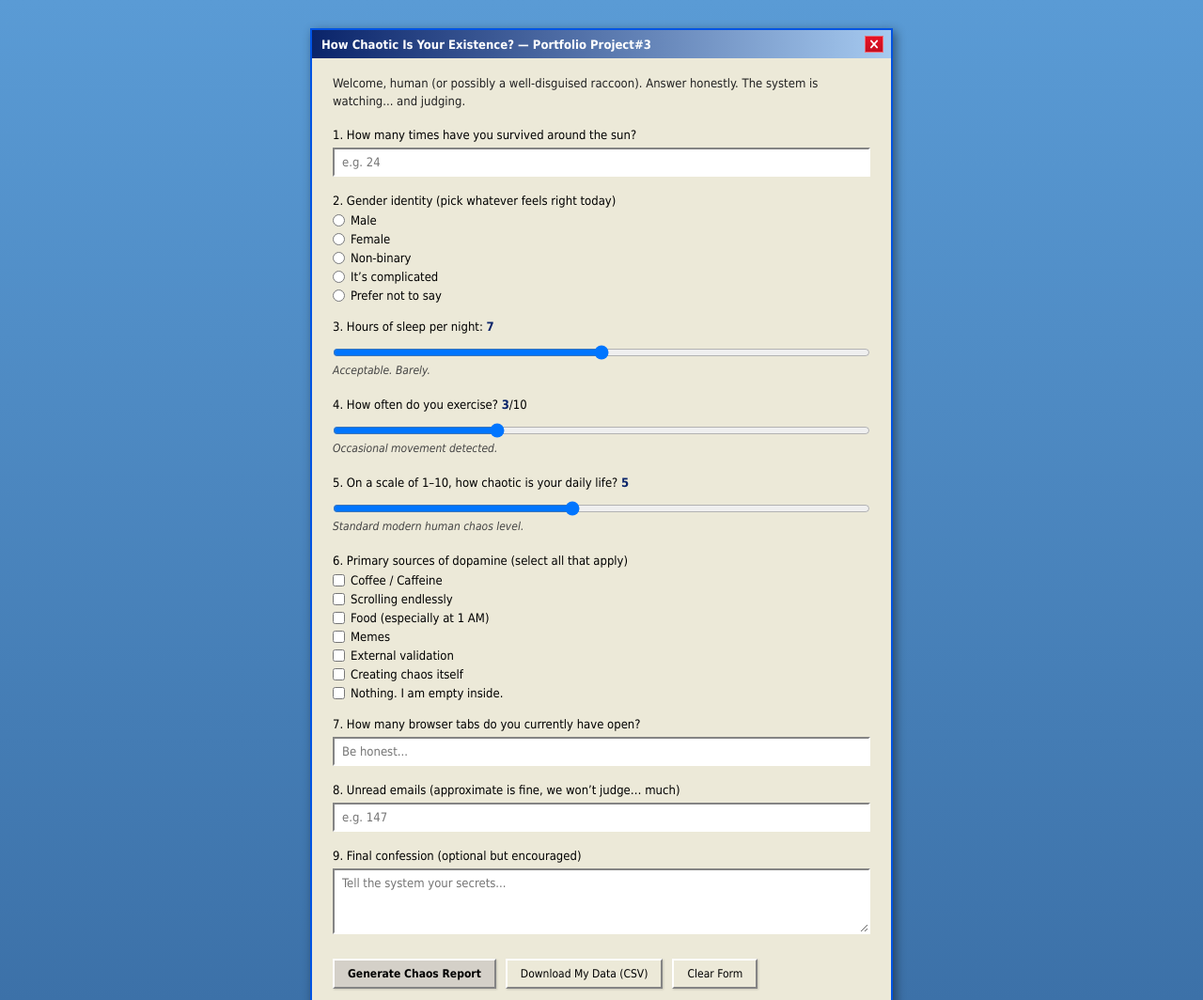
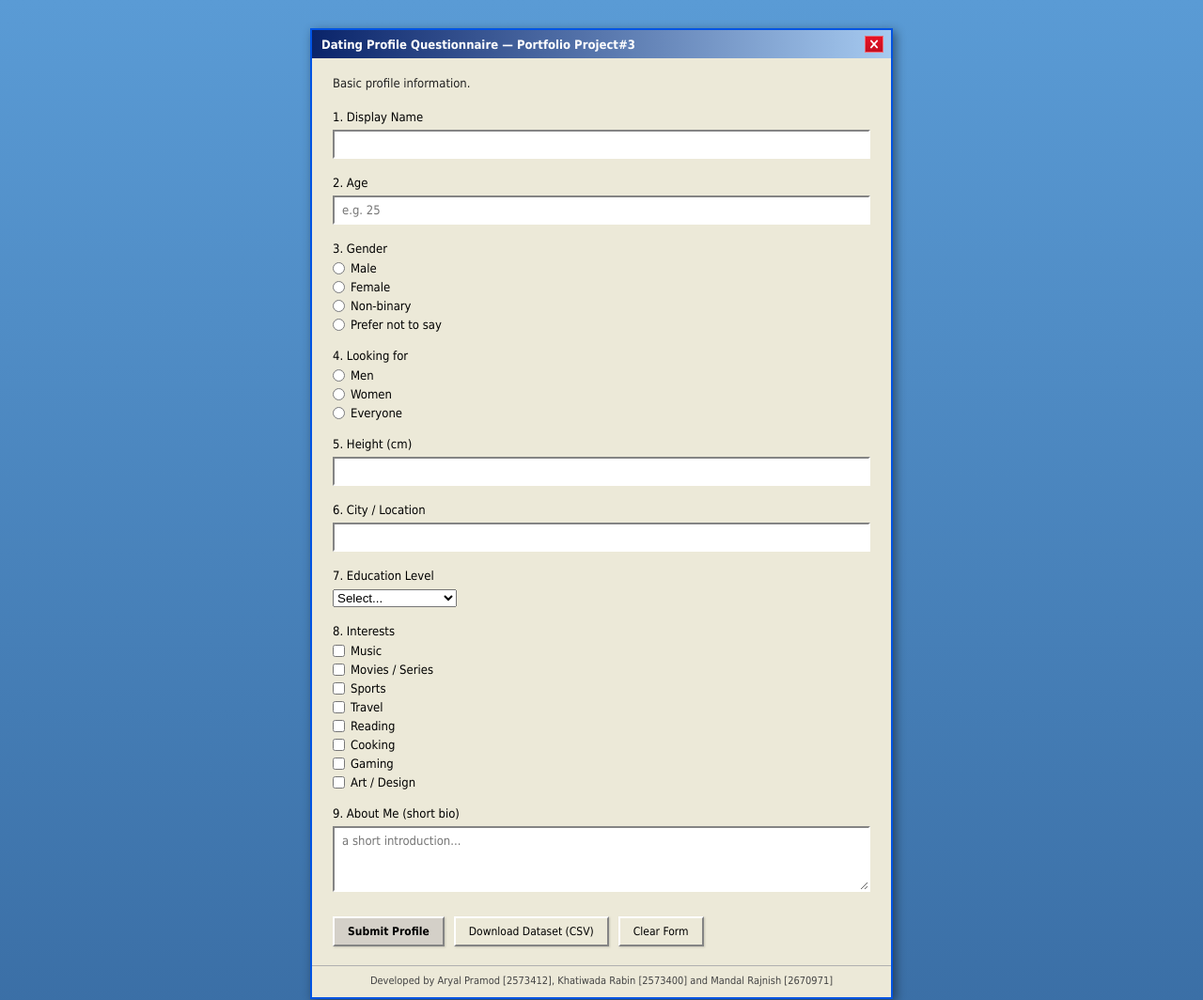
Before and after one commit to donga-pramod/project3, a plain HTML site: page Questionaire/index.html in a window 1280 px wide. Shown: the top 1064 px of the page at 94% size. Drawn offline with Linux system fonts and the light colour scheme.

Commit message:
questionaire final

```diff
--- a/Questionaire/index.html
+++ b/Questionaire/index.html
@@ -3,121 +3,110 @@
 <head>
     <meta charset="UTF-8">
     <meta name="viewport" content="width=device-width, initial-scale=1.0">
-    <title>How Chaotic Is Your Existence?</title>
+    <title>Dating Profile Questionnaire</title>
     <link rel="stylesheet" href="style.css">
 </head>
 <body>
     <div class="window">
         <div class="title-bar">
-            <span class="title">How Chaotic Is Your Existence? — Portfolio Project#3</span>
+            <span class="title">Dating Profile Questionnaire — Portfolio Project#3</span>
             <a href="../index.html" class="close-btn" title="Back to Start">×</a>
         </div>
 
         <div class="window-content">
             <p class="intro">
-                Welcome, human (or possibly a well-disguised raccoon).
-                Answer honestly. The system is watching... and judging.
+                Basic profile information.
             </p>
 
-            <form id="chaosForm">
-                <!-- 1. Age -->
+            <form id="datingForm">
                 <div class="form-group">
-                    <label for="age">1. How many times have you survived around the sun?</label>
-                    <input type="number" id="age" name="age" min="10" placeholder="e.g. 24" required>
+                    <label for="displayName">1. Display Name</label>
+                    <input type="text" id="displayName" name="displayName" required>
                 </div>
 
-                <!-- 2. Gender -->
+                <!-- 2. Age -->
                 <div class="form-group">
-                    <label>2. Gender identity (pick whatever feels right today)</label>
+                    <label for="age">2. Age</label>
+                    <input type="number" id="age" name="age" placeholder="e.g. 25" required>
+                </div>
+
+                <div class="form-group">
+                    <label>3. Gender</label>
                     <div class="radio-group">
                         <label><input type="radio" name="gender" value="Male" required> Male</label>
                         <label><input type="radio" name="gender" value="Female"> Female</label>
                         <label><input type="radio" name="gender" value="Non-binary"> Non-binary</label>
-                        <label><input type="radio" name="gender" value="It's complicated"> It’s complicated</label>
                         <label><input type="radio" name="gender" value="Prefer not to say"> Prefer not to say</label>
                     </div>
                 </div>
 
-                <!-- 3. Sleep slider -->
                 <div class="form-group">
-                    <label for="sleep">
-                        3. Hours of sleep per night:
-                        <span id="sleepValue" class="live-value">7</span>
-                    </label>
-                    <input type="range" id="sleep" name="sleep" min="0" max="14" value="7" step="0.5">
-                    <div id="sleepComment" class="comment">Acceptable. Barely.</div>
-                </div>
-
-                <!-- 4. Exercise slider -->
-                <div class="form-group">
-                    <label for="exercise">
-                        4. How often do you exercise?
-                        <span id="exerciseValue" class="live-value">3</span>/10
-                    </label>
-                    <input type="range" id="exercise" name="exercise" min="0" max="10" value="3">
-                    <div id="exerciseComment" class="comment">You walk to the fridge. That counts.</div>
-                </div>
-
-                <!-- 5. Chaos level -->
-                <div class="form-group">
-                    <label for="chaos">
-                        5. On a scale of 1–10, how chaotic is your daily life?
-                        <span id="chaosValue" class="live-value">5</span>
-                    </label>
-                    <input type="range" id="chaos" name="chaos" min="1" max="10" value="5">
-                    <div id="chaosComment" class="comment">Mild chaos detected.</div>
-                </div>
-
-                <!-- 6. Dopamine sources -->
-                <div class="form-group">
-                    <label>6. Primary sources of dopamine (select all that apply)</label>
-                    <div class="checkbox-group">
-                        <label><input type="checkbox" name="dopamine" value="Coffee"> Coffee / Caffeine</label>
-                        <label><input type="checkbox" name="dopamine" value="Social Media"> Scrolling endlessly</label>
-                        <label><input type="checkbox" name="dopamine" value="Food"> Food (especially at 1 AM)</label>
-                        <label><input type="checkbox" name="dopamine" value="Memes"> Memes</label>
-                        <label><input type="checkbox" name="dopamine" value="Validation"> External validation</label>
-                        <label><input type="checkbox" name="dopamine" value="Chaos"> Creating chaos itself</label>
-                        <label><input type="checkbox" name="dopamine" value="Nothing"> Nothing. I am empty inside.</label>
+                    <label>4. Looking for</label>
+                    <div class="radio-group">
+                        <label><input type="radio" name="lookingFor" value="Men" required> Men</label>
+                        <label><input type="radio" name="lookingFor" value="Women"> Women</label>
+                        <label><input type="radio" name="lookingFor" value="Everyone"> Everyone</label>
                     </div>
                 </div>
 
-                <!-- 7. Browser tabs -->
                 <div class="form-group">
-                    <label for="tabs">7. How many browser tabs do you currently have open?</label>
-                    <input type="number" id="tabs" name="tabs" min="0" max="500" placeholder="Be honest..." required>
+                    <label for="height">5. Height (cm)</label>
+                    <input type="number" id="height" name="height" required>
                 </div>
 
-                <!-- 8. Unread emails -->
                 <div class="form-group">
-                    <label for="emails">8. Unread emails (approximate is fine, we won’t judge… much)</label>
-                    <input type="number" id="emails" name="emails" min="0" placeholder="e.g. 147" required>
+                    <label for="city">6. City / Location</label>
+                    <input type="text" id="city" name="city" required>
                 </div>
 
-                <!-- 9. Confession -->
                 <div class="form-group">
-                    <label for="confession">9. Final confession (optional but encouraged)</label>
-                    <textarea id="confession" name="confession" rows="3" placeholder="Tell the system your secrets..."></textarea>
+                    <label for="education">7. Education Level</label>
+                    <select id="education" name="education" required>
+                        <option value="">Select...</option>
+                        <option value="High School">High School</option>
+                        <option value="Bachelor">Bachelor’s Degree</option>
+                        <option value="Master">Master’s Degree</option>
+                        <option value="PhD">PhD / Doctorate</option>
+                        <option value="Other">Other</option>
+                    </select>
                 </div>
 
-                <!-- Buttons -->
+                <div class="form-group">
+                    <label>8. Interests</label>
+                    <div class="checkbox-group">
+                        <label><input type="checkbox" name="interests" value="Music"> Music</label>
+                        <label><input type="checkbox" name="interests" value="Movies"> Movies / Series</label>
+                        <label><input type="checkbox" name="interests" value="Sports"> Sports</label>
+                        <label><input type="checkbox" name="interests" value="Travel"> Travel</label>
+                        <label><input type="checkbox" name="interests" value="Reading"> Reading</label>
+                        <label><input type="checkbox" name="interests" value="Cooking"> Cooking</label>
+                        <label><input type="checkbox" name="interests" value="Gaming"> Gaming</label>
+                        <label><input type="checkbox" name="interests" value="Art"> Art / Design</label>
+                    </div>
+                </div>
+
+                <div class="form-group">
+                    <label for="about">9. About Me (short bio)</label>
+                    <textarea id="about" name="about" rows="3" placeholder="a short introduction..."></textarea>
+                </div>
+
                 <div class="button-row">
-                    <button type="submit" class="xp-button primary">Generate Chaos Report</button>
-                    <button type="button" id="downloadBtn" class="xp-button">Download My Data (CSV)</button>
+                    <button type="submit" class="xp-button primary">Submit Profile</button>
+                    <button type="button" id="downloadBtn" class="xp-button">Download Dataset (CSV)</button>
                     <button type="button" id="clearBtn" class="xp-button">Clear Form</button>
                 </div>
             </form>
 
             <!-- Result area -->
             <div id="result" class="result hidden">
-                <h3>Your Chaos Report</h3>
+                <h3>Profile Submitted</h3>
                 <p id="reportText"></p>
-                <p class="saved-note">✓ Data saved locally. You can download it anytime.</p>
+                <p class="saved-note">✓ Data saved locally. You can download the full dataset.</p>
             </div>
         </div>
 
         <footer>
-            <p>Developed by Aryal Pramod [2573412], Khatiwada Rabin [2573400] and Mandal Rajnish [2573408]</p>
+            <p>Developed by Aryal Pramod [2573412], Khatiwada Rabin [2573400] and Mandal Rajnish [2670971]</p>
         </footer>
     </div>
 
--- a/Questionaire/script.js
+++ b/Questionaire/script.js
@@ -1,65 +1,8 @@
 document.addEventListener('DOMContentLoaded', function () {
-    const form = document.getElementById('chaosForm');
+    const form = document.getElementById('datingForm');
     const resultBox = document.getElementById('result');
     const reportText = document.getElementById('reportText');
 
-    // ===== Live slider feedback =====
-    const sleepSlider = document.getElementById('sleep');
-    const sleepValue = document.getElementById('sleepValue');
-    const sleepComment = document.getElementById('sleepComment');
-
-    const exerciseSlider = document.getElementById('exercise');
-    const exerciseValue = document.getElementById('exerciseValue');
-    const exerciseComment = document.getElementById('exerciseComment');
-
-    const chaosSlider = document.getElementById('chaos');
-    const chaosValue = document.getElementById('chaosValue');
-    const chaosComment = document.getElementById('chaosComment');
-
-    function updateSleep() {
-        const val = parseFloat(sleepSlider.value);
-        sleepValue.textContent = val;
-
-        if (val <= 3) sleepComment.textContent = "You are running on pure spite and caffeine.";
-        else if (val <= 5) sleepComment.textContent = "Functional? Barely. Respect.";
-        else if (val <= 7) sleepComment.textContent = "Acceptable. Barely.";
-        else if (val <= 9) sleepComment.textContent = "Look at you, sleeping like a responsible adult.";
-        else sleepComment.textContent = "Are you okay? That’s a lot of sleep.";
-    }
-
-    function updateExercise() {
-        const val = parseInt(exerciseSlider.value);
-        exerciseValue.textContent = val;
-
-        if (val === 0) exerciseComment.textContent = "The couch has claimed another soul.";
-        else if (val <= 2) exerciseComment.textContent = "You walk to the fridge. That counts.";
-        else if (val <= 4) exerciseComment.textContent = "Occasional movement detected.";
-        else if (val <= 6) exerciseComment.textContent = "Not bad. Your future self says thanks.";
-        else if (val <= 8) exerciseComment.textContent = "Impressive. Do you even sit?";
-        else exerciseComment.textContent = "Are you training for the apocalypse?";
-    }
-
-    function updateChaos() {
-        const val = parseInt(chaosSlider.value);
-        chaosValue.textContent = val;
-
-        if (val <= 2) chaosComment.textContent = "Suspiciously organized. We are watching you.";
-        else if (val <= 4) chaosComment.textContent = "Mild chaos detected.";
-        else if (val <= 6) chaosComment.textContent = "Standard modern human chaos level.";
-        else if (val <= 8) chaosComment.textContent = "High chaos. Reality is optional for you.";
-        else chaosComment.textContent = "Maximum chaos. You are the storm.";
-    }
-
-    sleepSlider.addEventListener('input', updateSleep);
-    exerciseSlider.addEventListener('input', updateExercise);
-    chaosSlider.addEventListener('input', updateChaos);
-
-    // Initialize comments
-    updateSleep();
-    updateExercise();
-    updateChaos();
-
-    // ===== Form Submit =====
     form.addEventListener('submit', function (e) {
         e.preventDefault();
 
@@ -68,11 +11,10 @@ document.addEventListener('DOMContentLoaded', function () {
         showReport(data);
     });
 
-    // ===== Download CSV =====
     document.getElementById('downloadBtn').addEventListener('click', function () {
-        const stored = localStorage.getItem('chaosResponses');
+        const stored = localStorage.getItem('datingProfiles');
         if (!stored) {
-            alert('No data saved yet. Fill the form and click "Generate Chaos Report" first.');
+            alert('No data saved yet. Submit at least one profile first.');
             return;
         }
 
@@ -80,65 +22,51 @@ document.addEventListener('DOMContentLoaded', function () {
         downloadCSV(responses);
     });
 
-    // ===== Clear Form =====
     document.getElementById('clearBtn').addEventListener('click', function () {
         form.reset();
-        sleepSlider.value = 7;
-        exerciseSlider.value = 3;
-        chaosSlider.value = 5;
-        updateSleep();
-        updateExercise();
-        updateChaos();
         resultBox.classList.add('hidden');
     });
 
-    // ===== Helpers =====
     function collectFormData() {
-        const dopamine = [];
-        document.querySelectorAll('input[name="dopamine"]:checked').forEach(cb => {
-            dopamine.push(cb.value);
+        const interests = [];
+        document.querySelectorAll('input[name="interests"]:checked').forEach(cb => {
+            interests.push(cb.value);
         });
 
         return {
             timestamp: new Date().toISOString(),
+            displayName: document.getElementById('displayName').value.trim(),
             age: document.getElementById('age').value,
             gender: document.querySelector('input[name="gender"]:checked')?.value || '',
-            sleepHours: document.getElementById('sleep').value,
-            exerciseLevel: document.getElementById('exercise').value,
-            chaosLevel: document.getElementById('chaos').value,
-            dopamineSources: dopamine.join('; '),
-            browserTabs: document.getElementById('tabs').value,
-            unreadEmails: document.getElementById('emails').value,
-            confession: document.getElementById('confession').value
+            lookingFor: document.querySelector('input[name="lookingFor"]:checked')?.value || '',
+            height: document.getElementById('height').value,
+            city: document.getElementById('city').value.trim(),
+            education: document.getElementById('education').value,
+            interests: interests.join('; '),
+            about: document.getElementById('about').value.trim()
         };
     }
 
     function saveToLocalStorage(data) {
         let responses = [];
-        const stored = localStorage.getItem('chaosResponses');
+        const stored = localStorage.getItem('datingProfiles');
         if (stored) {
             responses = JSON.parse(stored);
         }
         responses.push(data);
-        localStorage.setItem('chaosResponses', JSON.stringify(responses));
+        localStorage.setItem('datingProfiles', JSON.stringify(responses));
     }
 
     function showReport(data) {
-        const chaos = parseInt(data.chaosLevel);
-        let verdict = '';
-
-        if (chaos <= 3) verdict = "You appear dangerously stable. Touch some grass... or maybe don’t.";
-        else if (chaos <= 6) verdict = "You are a perfectly average modern human. Chaos level: sustainable.";
-        else if (chaos <= 8) verdict = "High chaos detected. You are either a creative genius or one bad day away from becoming a meme.";
-        else verdict = "MAXIMUM CHAOS. The system recommends snacks and emotional support.";
-
         reportText.innerHTML = `
+            <strong>Name:</strong> ${data.displayName}<br>
             <strong>Age:</strong> ${data.age}<br>
-            <strong>Chaos Level:</strong> ${data.chaosLevel}/10<br>
-            <strong>Sleep:</strong> ${data.sleepHours} hours<br>
-            <strong>Open Tabs:</strong> ${data.browserTabs}<br>
-            <strong>Unread Emails:</strong> ${data.unreadEmails}<br><br>
-            <em>${verdict}</em>
+            <strong>Gender:</strong> ${data.gender}<br>
+            <strong>Looking for:</strong> ${data.lookingFor}<br>
+            <strong>Height:</strong> ${data.height} cm<br>
+            <strong>City:</strong> ${data.city}<br>
+            <strong>Education:</strong> ${data.education}<br>
+            <strong>Interests:</strong> ${data.interests || 'None selected'}
         `;
 
         resultBox.classList.remove('hidden');
@@ -163,7 +91,7 @@ document.addEventListener('DOMContentLoaded', function () {
         const url = URL.createObjectURL(blob);
         const a = document.createElement('a');
         a.href = url;
-        a.download = 'chaos_dataset.csv';
+        a.download = 'dating_profiles_dataset.csv';
         a.click();
         URL.revokeObjectURL(url);
     }
```
